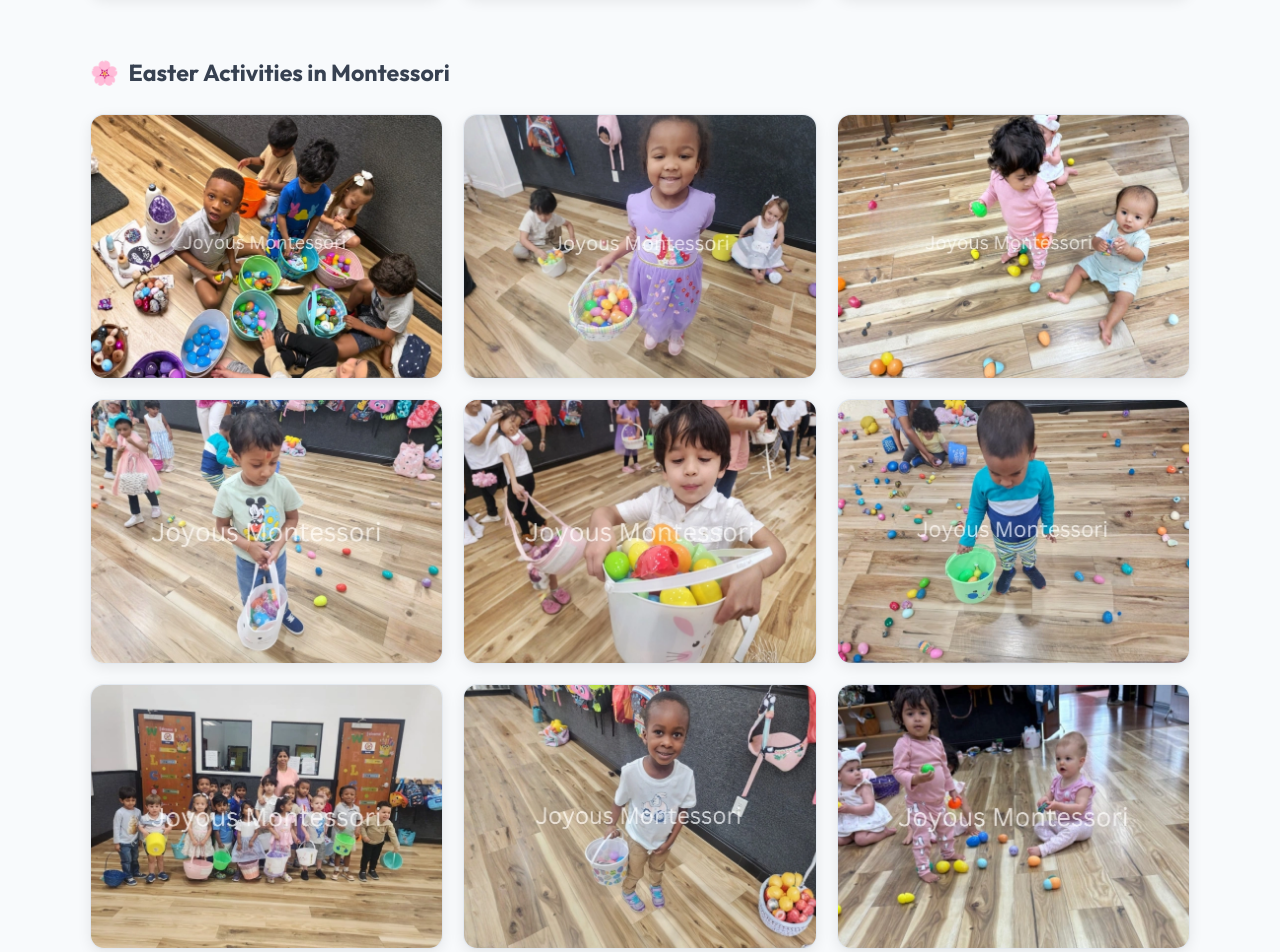
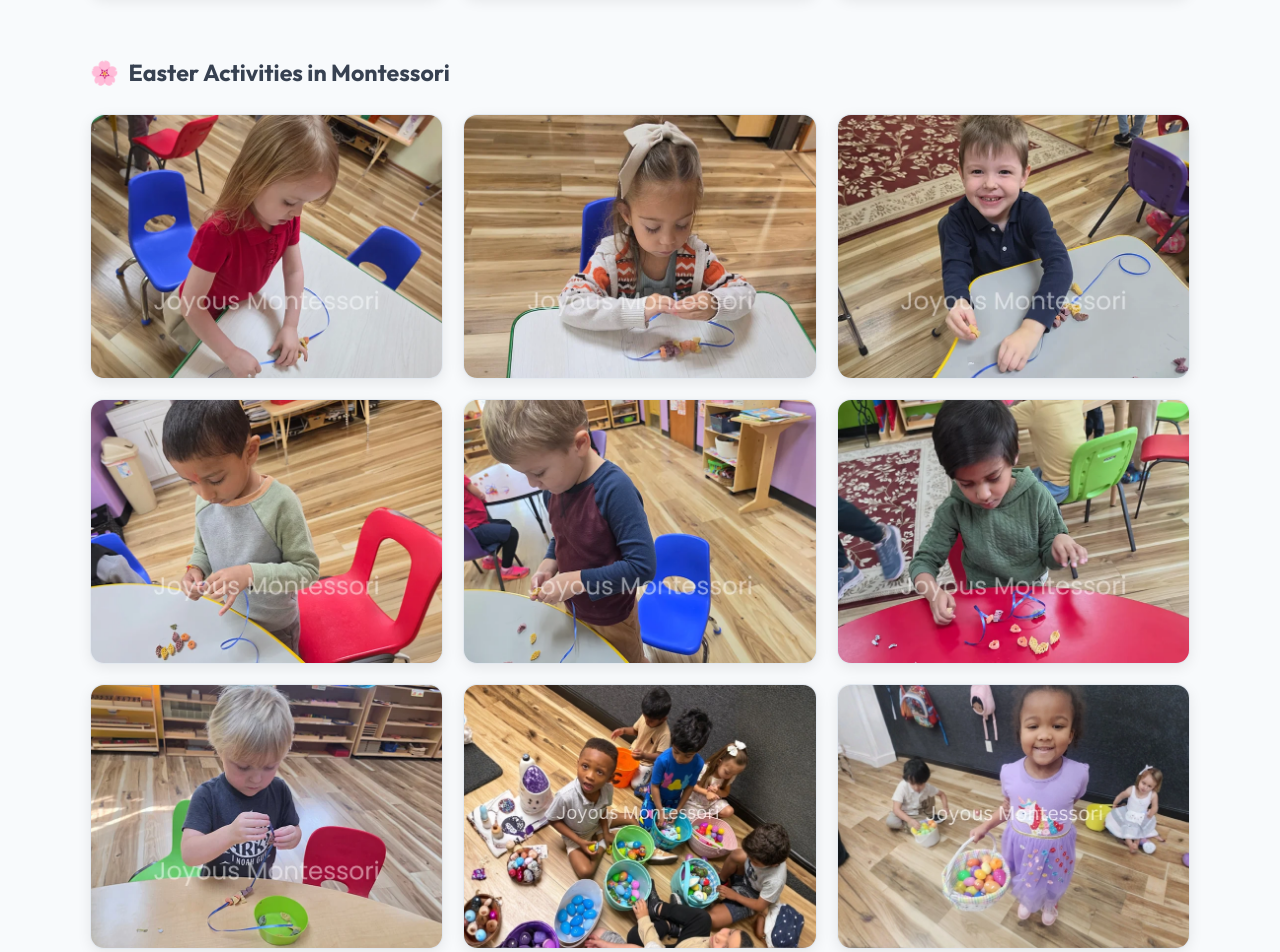
Before and after one commit to baghelmanish/new-joyous-montesseri, a plain HTML site: page photo-gallery.html in a window 1280 px wide. Shown: the part 3341-4293 px from the top of the page. Drawn offline with Linux system fonts and the light colour scheme; a script that the page names is missing.

Commit message:
new photo gallery images

```diff
--- a/photo-gallery.html
+++ b/photo-gallery.html
@@ -469,6 +469,34 @@
             <span>🌸</span> Easter Activities in Montessori
           </h2>
           <div class="gallery-grid-3col">
+            <div class="gallery-item-card">
+      <img src="images/Fine_motor_skill_activities.webp" alt="Fine motor skill activities"
+        loading="lazy" width="400" height="300">
+    </div>
+    <div class="gallery-item-card">
+      <img src="images/Fun_educational_activities.webp" alt="Fun educational activities"
+        loading="lazy" width="400" height="300">
+    </div>
+    <div class="gallery-item-card">
+      <img src="images/Montessori_activities_for_kids.webp" alt="Montessori activities for kids"
+        loading="lazy" width="400" height="300">
+    </div>
+    <div class="gallery-item-card">
+      <img src="images/Montessori_learning_activities.webp" alt="Montessori learning activities"
+        loading="lazy" width="400" height="300">
+    </div>
+    <div class="gallery-item-card">
+      <img src="images/Preschool_activities.webp" alt="Preschool activities"
+        loading="lazy" width="400" height="300">
+    </div>
+    <div class="gallery-item-card">
+      <img src="images/Sensory_play_activities.webp" alt="Sensory play activities"
+        loading="lazy" width="400" height="300">
+    </div>
+    <div class="gallery-item-card">
+      <img src="images/Toddler_learning_activities.webp" alt="Toddler learning activities"
+        loading="lazy" width="400" height="300">
+    </div>
             <div class="gallery-item-card">
               <img src="images/Easter-creative-play-for-children.webp" alt="Easter creative play for children"
                 loading="lazy" width="400" height="300">
```
Also changed, not shown: images/Fine_motor_skill_activities.webp (added), images/Fun_educational_activities.webp (added), images/Hands-on learning for kids.webp (added), images/Interactive learning activities.webp (added), images/Montessori_activities_for_kids.webp (added), images/Montessori_learning_activities.webp (added), images/Preschool_activities.webp (added), images/Sensory_play_activities.webp (added), images/Toddler_learning_activities.webp (added).
